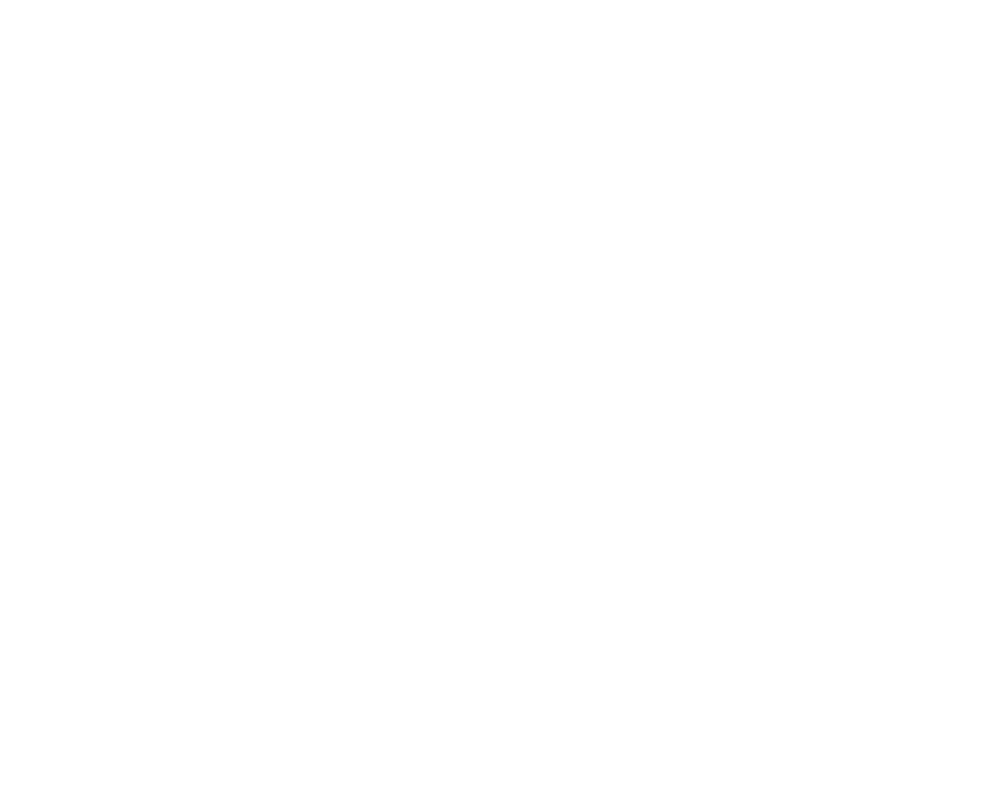
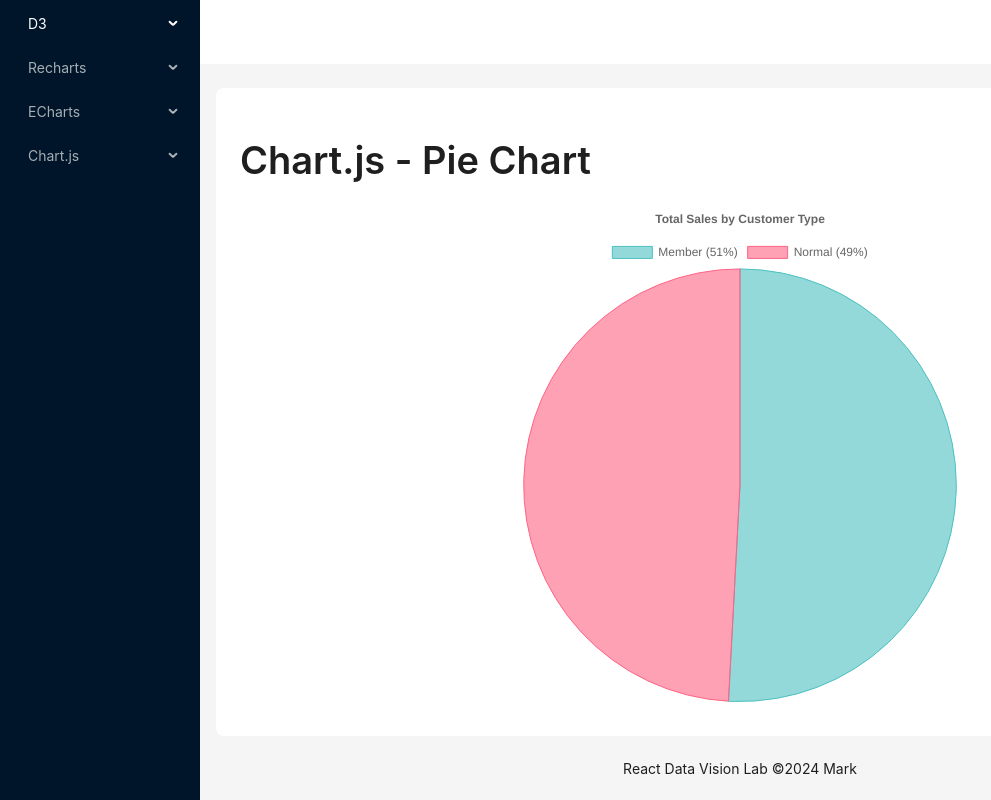
Before and after one commit to mark0613/React-Data-Vision-Lab, a React (Vite) app: page /chartjs/pie in a window 1280 px wide. Before the commit this address had no page. Shown: the whole page, without its empty margins (0-991 px from the left). Built offline with nearby package versions, Linux system fonts and the light colour scheme.

Commit message:
feat: chartjs pie chart

```diff
--- /dev/null
+++ b/src/pages/ChartjsPiePage.jsx
@@ -0,0 +1,80 @@
+import React from 'react';
+
+import {
+    ArcElement,
+    CategoryScale,
+    Chart as ChartJS,
+    Legend,
+    LinearScale,
+    Title,
+    Tooltip,
+} from 'chart.js';
+import { Pie } from 'react-chartjs-2';
+
+import { Typography } from 'antd';
+
+import salesData from '../data/supermarket_sales.json';
+
+import { Template } from './Template';
+
+ChartJS.register(CategoryScale, LinearScale, ArcElement, Tooltip, Legend, Title);
+
+const { Title: AntdTitle } = Typography;
+
+const data = Object.values(salesData.reduce((acc, current) => {
+    const customerType = current['Customer type'];
+    const totalValue = parseFloat(current.Total);
+
+    if (!acc[customerType]) {
+        acc[customerType] = {
+            'Customer type': customerType,
+            Total: 0,
+        };
+    }
+
+    acc[customerType].Total += totalValue;
+    return acc;
+}, {}));
+
+const total = data.reduce((acc, current) => acc + current.Total, 0);
+
+const chartData = {
+    labels: data.map((item) => `${item['Customer type']} (${Math.round((item.Total / total) * 100)}%)`),
+    datasets: [
+        {
+            label: 'Total Sales',
+            data: data.map((item) => item.Total),
+            backgroundColor: [
+                'rgba(75, 192, 192, 0.6)',
+                'rgba(255, 99, 132, 0.6)',
+            ],
+            borderColor: [
+                'rgba(75, 192, 192, 1)',
+                'rgba(255, 99, 132, 1)',
+            ],
+            borderWidth: 1,
+        },
+    ],
+};
+
+const options = {
+    responsive: true,
+    plugins: {
+        legend: {
+            position: 'top',
+        },
+        title: {
+            display: true,
+            text: 'Total Sales by Customer Type',
+        },
+    },
+};
+
+export const ChartjsPiePage = () => (
+    <Template>
+        <AntdTitle>Chart.js - Pie Chart</AntdTitle>
+        <div style={{ width: '50%', margin: '0 auto' }}>
+            <Pie data={chartData} options={options} />
+        </div>
+    </Template>
+);
--- a/src/pages/Template.jsx
+++ b/src/pages/Template.jsx
@@ -66,6 +66,10 @@
             {
                 key: 'bar',
                 label: 'Bar Chart',
+            },
+            {
+                key: 'pie',
+                label: 'Pie Chart',
             },
         ],
     },
--- a/src/pages/index.js
+++ b/src/pages/index.js
@@ -1,4 +1,5 @@
 export * from './ChartjsBarPage';
+export * from './ChartjsPiePage';
 export * from './D3BarPage';
 export * from './D3PiePage';
 export * from './D3ScatterPage';
--- a/src/router/Router.jsx
+++ b/src/router/Router.jsx
@@ -2,6 +2,7 @@
 
 import {
     ChartjsBarPage,
+    ChartjsPiePage,
     D3BarPage,
     D3PiePage,
     D3ScatterPage,
@@ -25,6 +26,10 @@
             <Route
                 path="/chartjs/bar"
                 element={<ChartjsBarPage />}
+            />
+            <Route
+                path="/chartjs/pie"
+                element={<ChartjsPiePage />}
             />
             <Route
                 path="/d3/bar"
```
